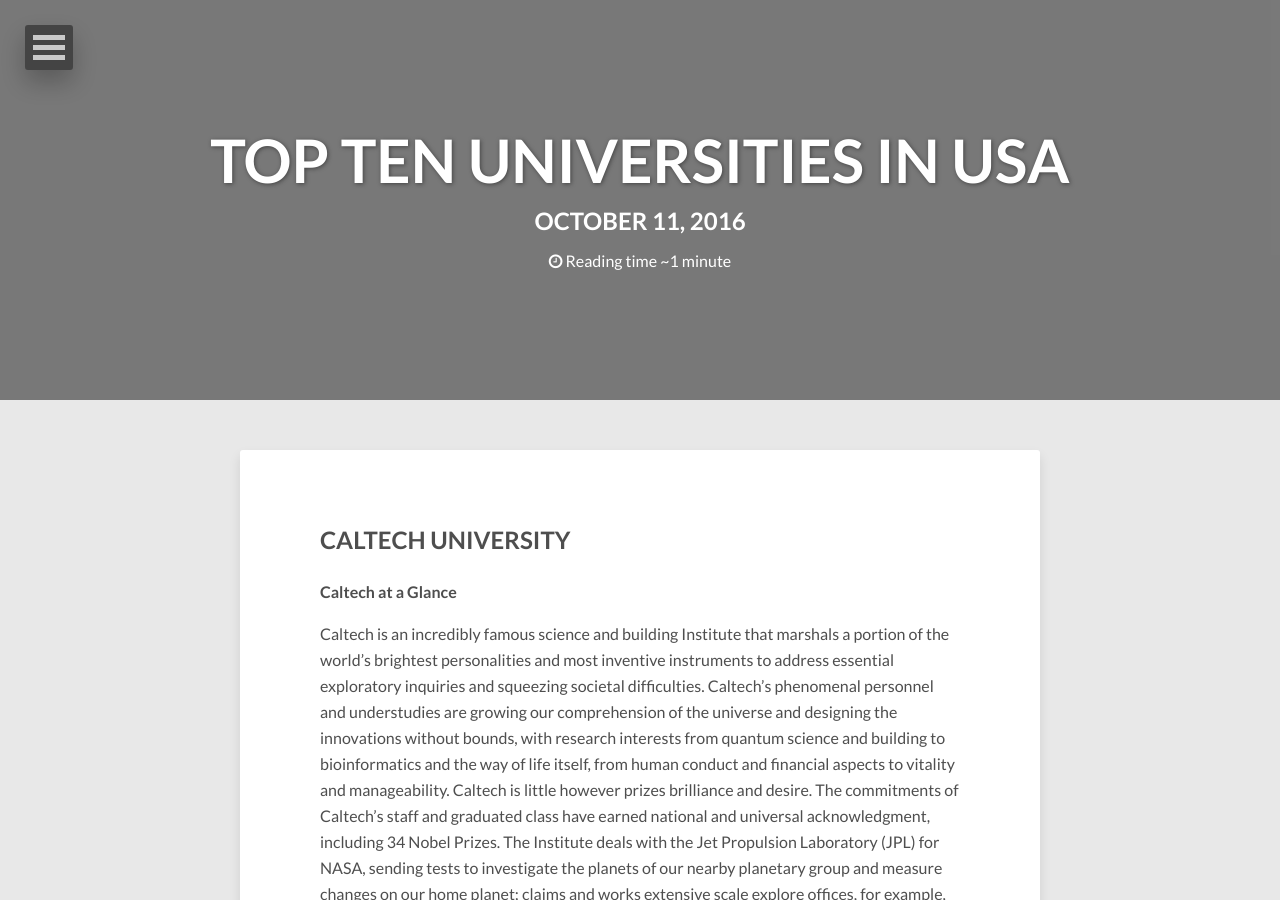
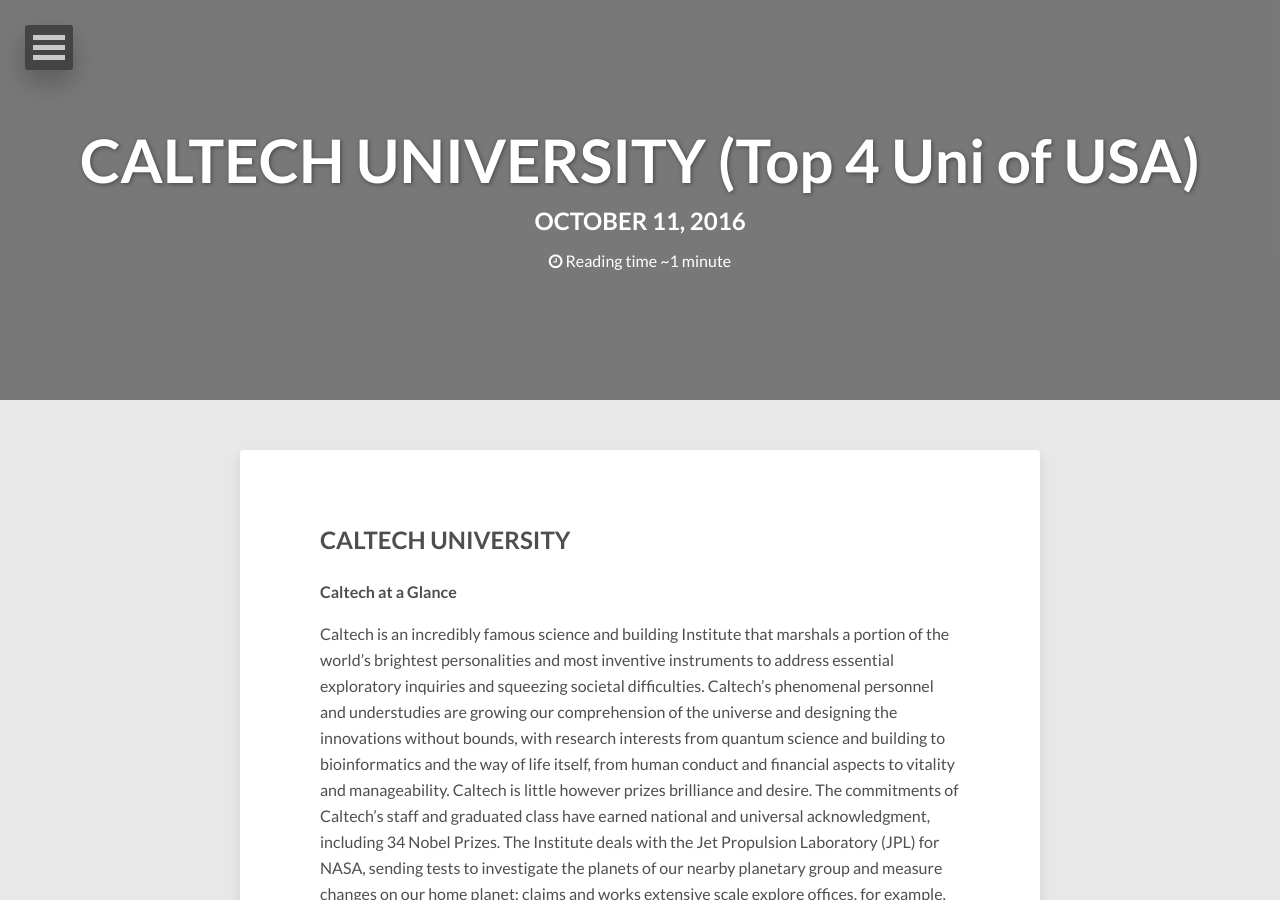
Before and after one commit to vivek1karna/topten, a Jekyll site: the page built from _posts/2016-10-11-top-online-universities4.md, in a window 1280 px wide and 900 px high. Built offline with Jekyll 4.4.1, drawn with Linux system fonts in a browser that asks for light colours; nearby versions of some CDN libraries; comment, search, counter and statistics services are not loaded.

Commit message:
Update 2016-10-11-top-online-universities4.md

```diff
--- a/_posts/2016-10-11-top-online-universities4.md
+++ b/_posts/2016-10-11-top-online-universities4.md
@@ -1,6 +1,6 @@
 ---
 layout: post
-title: TOP TEN UNIVERSITIES IN USA
+title: CALTECH UNIVERSITY (Top 4 Uni of USA)
 description: Top Online Universities
 comments: true
 tags: [Online Education Degrees]
```
